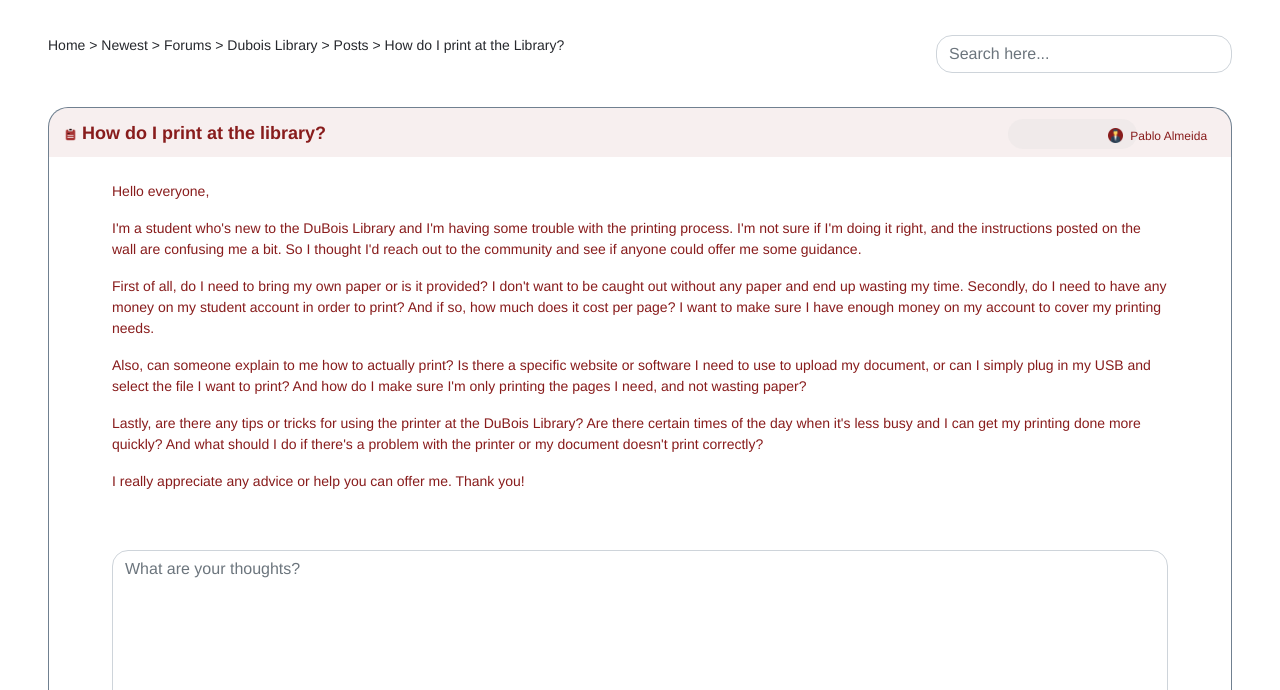
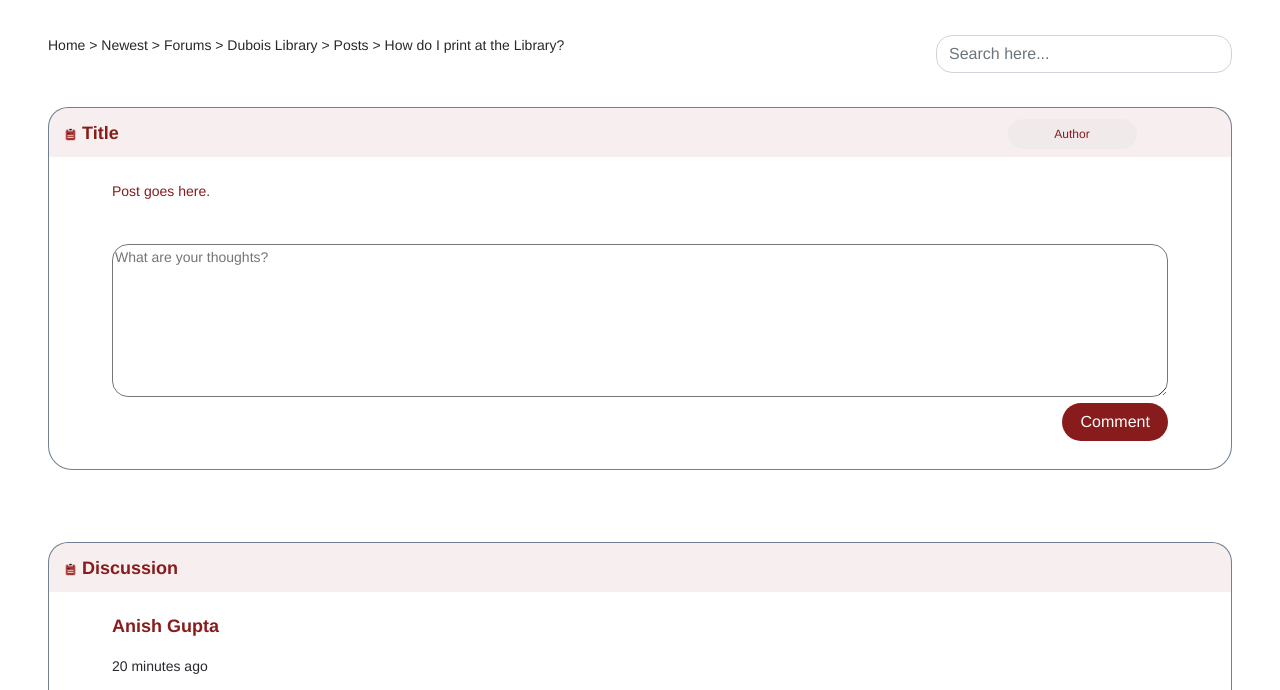
Before and after one commit to ssamsel/Campus-Forum, a website with bundled scripts: page app/client/post.html in a window 1280 px wide. Shown: the part 95-785 px from the top of the page. Built offline with nearby package versions, Linux system fonts and the light colour scheme.

Commit message:
removed mock post data and added divs to load actual posts

```diff
--- a/app/client/post.css
+++ b/app/client/post.css
@@ -9,3 +9,8 @@
     z-index: 9999;
   } */
   /* TODO like count isn't being centered in the image */
+
+
+#title-div {
+  display: inline-block;
+}
--- a/app/client/post.html
+++ b/app/client/post.html
@@ -28,48 +28,23 @@
     <div class="container-fluid forum-header">
       <div class="w-75">
         <img class="new_thread" src="img/new_thread.png" />
-        How do I print at the library?
+        <div id="title-div">Title</div>
       </div>
       <div class="col-sm row-item">
-        <div class="poster-div" style="vertical-align: middle;">
-          <div style="display: inline-block; position: absolute; top: 3px; left: 180px">
-            <img class="avatar" src="img/avatar.png"
-              style="display: inline-block; margin-right: 4px; vertical-align:top; margin-top: 17px;" />
-            Pablo Almeida
-          </div>
-        </div>
+        <div class="poster-div">Author</div>
       </div>
     </div>
 
     <div class="container-fluid post bottom-row">
       <div class="ml-5 mr-5">
         <div class="m-4 mx-auto">
-          <p>Hello everyone,
 
-          <p>I'm a student who's new to the DuBois Library and I'm having some trouble with the printing process. I'm
-            not sure if I'm doing it right, and the instructions posted on the wall are confusing me a bit. So I thought
-            I'd reach out to the community and see if anyone could offer me some guidance.</p>
-
-          <p>First of all, do I need to bring my own paper or is it provided? I don't want to be caught out without any
-            paper and end up wasting my time. Secondly, do I need to have any money on my student account in order to
-            print? And if so, how much does it cost per page? I want to make sure I have enough money on my account to
-            cover my printing needs.</p>
-
-          <p>Also, can someone explain to me how to actually print? Is there a specific website or software I need to
-            use to upload my document, or can I simply plug in my USB and select the file I want to print? And how do I
-            make sure I'm only printing the pages I need, and not wasting paper?</p>
-
-          <p>Lastly, are there any tips or tricks for using the printer at the DuBois Library? Are there certain times
-            of the day when it's less busy and I can get my printing done more quickly? And what should I do if there's
-            a problem with the printer or my document doesn't print correctly?</p>
-
-          <p>I really appreciate any advice or help you can offer me. Thank you!</p>
-
-          <br><br>
-
-          <textarea id = "textBox" class="form-control form-rounded" rows="7" placeholder="What are your thoughts?"></textarea>
+          <div id="post-body">Post goes here.</div>
+          <div style="color: white">Post body goes here.Post body goes here.Post body goes here.Post body goes hey goes here.Post body goes hey goes here.Post body goes hey goes here.Post body goes hey goes here.Post body goes hey goes here.Post body goes st body goes st body goes her</div>
+          <!-- Above was needed to fix issue with element widths. Make better fix eventually. -->
+          <textarea id="textBox" style="width: 100%" class="form-rounded" rows="7" placeholder="What are your thoughts?"></textarea>
           <br>
-          <button id= "post_comment" style="float:  right" type="button" class="btn new-thread-button">Comment</button>
+          <button id= "post_comment" style="float: right" type="button" class="btn new-thread-button">Comment</button>
           <br><br>
         </div>
       </div>
--- a/app/client/style.css
+++ b/app/client/style.css
@@ -149,6 +149,8 @@ a {
 
 .poster-div {
 	display: inline-block;
+	vertical-align: middle;
+	line-height: 30px;
 	width: 50%;
 	height:30px;
 
```
